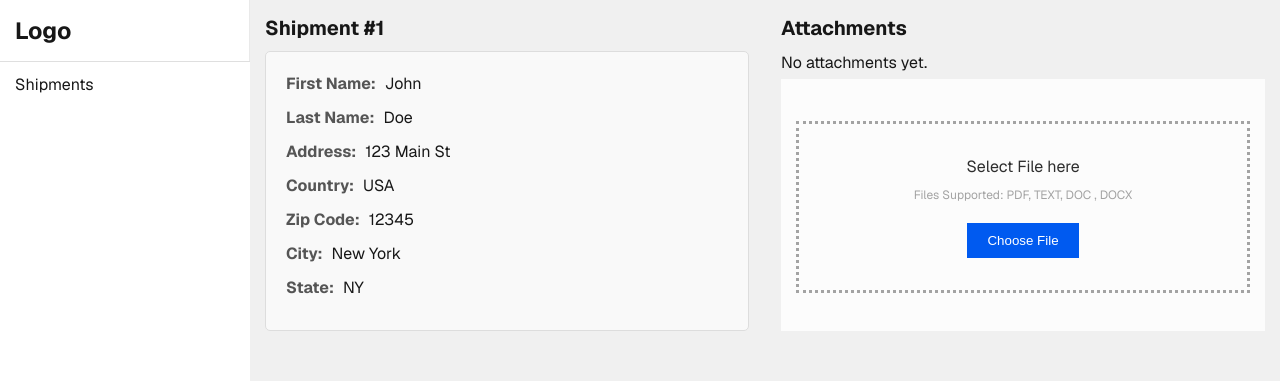
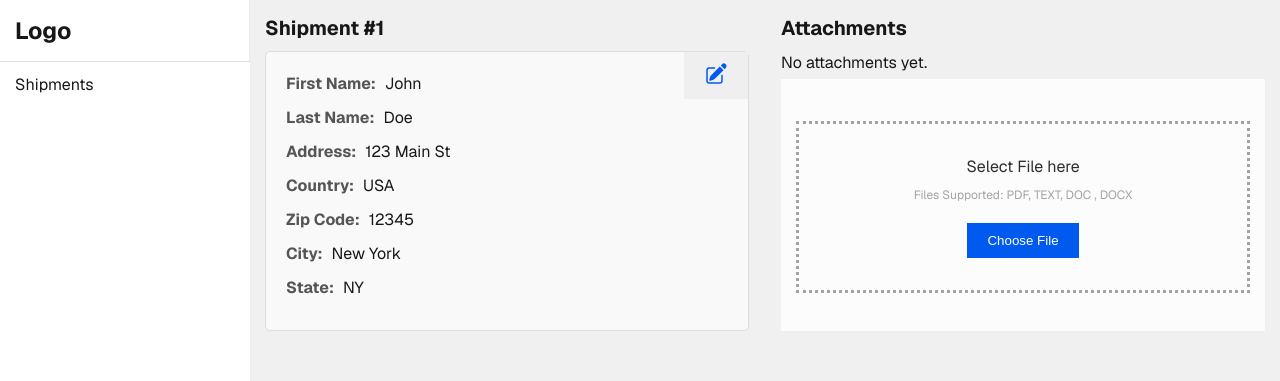
Before and after one commit to kaitcham/ironji-onboarding-project, a Next.js app: page /shipments/1 in a window 1280 px wide. Shown: the top 381 px of the page. Built offline with nearby package versions, Linux system fonts and the light colour scheme; data requests are answered from the project's data file.

Commit message:
functionality to update shipment

```diff
--- a/app/(dashboard)/dashboard/page.tsx
+++ b/app/(dashboard)/dashboard/page.tsx
@@ -18,7 +18,11 @@ export default function page() {
     <div className="dashboard__content">
       <div className="dashboard__content__header">
         <h3>Shipments</h3>
-        <CreateShipmentForm page={page} length={shipments.length} />
+        <CreateShipmentForm
+          length={shipments?.items}
+          buttonContent="+ Shipment"
+          queryKey={['shipments', page]}
+        />
       </div>
       <ShipmentsTable
         page={page}
--- a/app/(dashboard)/shipments/[id]/page.tsx
+++ b/app/(dashboard)/shipments/[id]/page.tsx
@@ -1,9 +1,19 @@
+'use client';
+import { useParams } from 'next/navigation';
+import EditIcon from '@/components/EditIcon';
+import { getShipment } from '@/lib/server-functions';
 import AttachementHandler from '@/components/AttachementHandler';
-import { getShipment } from '@/lib/server-functions';
+import CreateShipmentForm from '@/components/CreateShipmentForm';
+import { useQuery } from '@tanstack/react-query';
 
-export default async function page({ params }: { params: { id: string } }) {
-  const { id } = await params;
-  const shipment = await getShipment(id);
+export default function page() {
+  const { id } = useParams<{ id: string }>();
+  const { isLoading, data: shipment } = useQuery({
+    queryKey: ['shipment', id],
+    queryFn: () => getShipment(String(id)),
+  });
+
+  if (isLoading) return <div>Loading...</div>;
 
   return (
     <div className="shipment__details__page">
@@ -12,6 +22,13 @@ export default async function page({ params }: { params: { id: string } }) {
           Shipment #{shipment.id}
         </h1>
         <div className="shipment__details__page__content__details">
+          <div className="shipment__details__page__content__details__actions">
+            <CreateShipmentForm
+              queryKey={['shipment', id]}
+              shipmentToUpdate={shipment}
+              buttonContent={<EditIcon />}
+            />
+          </div>
           <p>
             <strong>First Name:</strong> {shipment.first_name}
           </p>
--- a/components/CreateShipmentForm.tsx
+++ b/components/CreateShipmentForm.tsx
@@ -1,10 +1,10 @@
 'use client';
 import * as yup from 'yup';
-import { useRef } from 'react';
+import { JSX, useRef } from 'react';
 import { useForm } from 'react-hook-form';
 import { yupResolver } from '@hookform/resolvers/yup';
 import { useQueryClient } from '@tanstack/react-query';
-import { createShipment } from '@/lib/server-functions';
+import { createShipment, updateShipment } from '@/lib/server-functions';
 
 const shipmentSchema = yup.object().shape({
   first_name: yup.string().required('First Name is required'),
@@ -18,13 +18,19 @@ const shipmentSchema = yup.object().shape({
 
 type ShipmentData = yup.InferType<typeof shipmentSchema>;
 
+type CreateShipmentFormProps = {
+  length?: number;
+  queryKey: (string | number)[];
+  buttonContent: string | JSX.Element;
+  shipmentToUpdate?: { id: string } & ShipmentData;
+};
+
 export default function CreateShipmentForm({
-  page,
   length,
-}: {
-  page: number;
-  length: number;
-}) {
+  queryKey,
+  buttonContent,
+  shipmentToUpdate,
+}: CreateShipmentFormProps) {
   const queryClient = useQueryClient();
   const dialogRef = useRef<HTMLDialogElement>(null);
   const {
@@ -33,6 +39,7 @@ export default function CreateShipmentForm({
     handleSubmit,
     formState: { errors },
   } = useForm<ShipmentData>({
+    defaultValues: shipmentToUpdate,
     resolver: yupResolver(shipmentSchema),
   });
 
@@ -42,14 +49,19 @@ export default function CreateShipmentForm({
   };
 
   const handleSubmitForm = async (data: ShipmentData) => {
-    await createShipment({ id: length + 1, ...data });
-    queryClient.invalidateQueries({ queryKey: ['shipments', page] });
+    shipmentToUpdate
+      ? await updateShipment({ id: shipmentToUpdate.id, ...data })
+      : await createShipment({ id: String(length! + 1), ...data });
+
+    queryClient.invalidateQueries({ queryKey });
     handleCloseModal();
   };
 
   return (
     <>
-      <button onClick={() => dialogRef.current?.showModal()}>+ Shipment</button>
+      <button onClick={() => dialogRef.current?.showModal()}>
+        {buttonContent}
+      </button>
       <dialog ref={dialogRef} className="create__shipment__modal">
         <div className="create__shipment__modal__close">
           <button onClick={handleCloseModal}>✖</button>
@@ -137,7 +149,9 @@ export default function CreateShipmentForm({
                 <input type="text" id="state" {...register('state')} />
               </label>
             </div>
-            <button className="submit__btn">Create Shipment</button>
+            <button className="submit__btn">
+              {shipmentToUpdate ? 'Update Shipment' : 'Create Shipment'}
+            </button>
           </form>
         </div>
       </dialog>
--- /dev/null
+++ b/components/EditIcon.tsx
@@ -0,0 +1,14 @@
+export default function EditIcon() {
+  return (
+    <svg
+      xmlns="http://www.w3.org/2000/svg"
+      viewBox="0 0 24 24"
+      fill="currentColor"
+      width="24"
+      height="24"
+    >
+      <path d="M21.731 2.269a2.625 2.625 0 0 0-3.712 0l-1.157 1.157 3.712 3.712 1.157-1.157a2.625 2.625 0 0 0 0-3.712ZM19.513 8.199l-3.712-3.712-8.4 8.4a5.25 5.25 0 0 0-1.32 2.214l-.8 2.685a.75.75 0 0 0 .933.933l2.685-.8a5.25 5.25 0 0 0 2.214-1.32l8.4-8.4Z" />
+      <path d="M5.25 5.25a3 3 0 0 0-3 3v10.5a3 3 0 0 0 3 3h10.5a3 3 0 0 0 3-3V13.5a.75.75 0 0 0-1.5 0v5.25a1.5 1.5 0 0 1-1.5 1.5H5.25a1.5 1.5 0 0 1-1.5-1.5V8.25a1.5 1.5 0 0 1 1.5-1.5h5.25a.75.75 0 0 0 0-1.5H5.25Z" />
+    </svg>
+  );
+}
--- a/lib/server-functions.ts
+++ b/lib/server-functions.ts
@@ -3,7 +3,7 @@
 const API_URL = 'http://localhost:3001';
 
 interface Shipment {
-  id?: number;
+  id?: string;
   first_name: string;
   last_name: string;
   address: string;
@@ -34,3 +34,15 @@ export async function createShipment(shipment: Shipment) {
 
   return await response.json();
 }
+
+export async function updateShipment(shipment: Shipment) {
+  const response = await fetch(`${API_URL}/shipments/${shipment.id}`, {
+    method: 'PATCH',
+    headers: {
+      'Content-Type': 'application/json',
+    },
+    body: JSON.stringify(shipment),
+  });
+
+  return await response.json();
+}
--- a/styles/pages/_shipment-details.scss
+++ b/styles/pages/_shipment-details.scss
@@ -19,12 +19,32 @@
 
     &__details {
       padding: rem(20);
+      position: relative;
       border-radius: 5px;
       margin-bottom: rem(10);
       border: 1px solid #ddd;
       background-color: #f9f9f9;
       @include breakpoint('md') {
         margin-bottom: 0;
+      }
+
+      &__actions {
+        position: absolute;
+        right: 0;
+        top: 0;
+
+        button {
+          border: none;
+          cursor: pointer;
+          color: #005af0;
+          padding: 10px 20px;
+          transition: 0.3s;
+
+          &:hover {
+            color: #010101;
+            background: #fff;
+          }
+        }
       }
 
       p {
```
